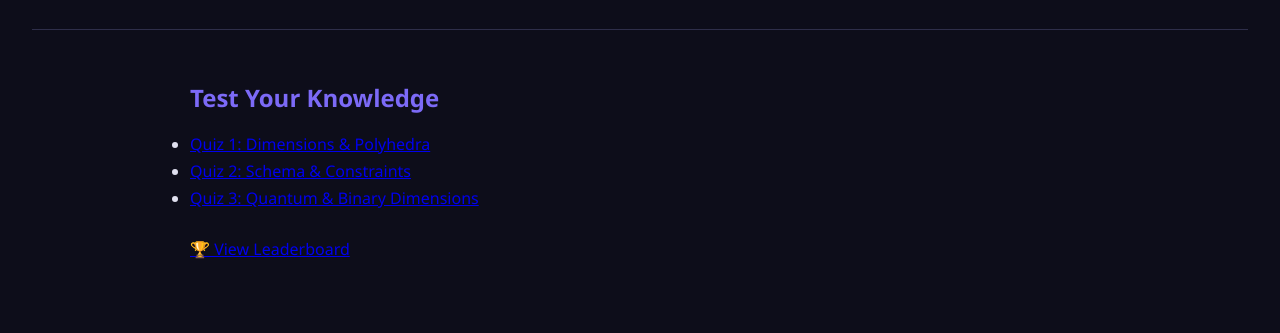
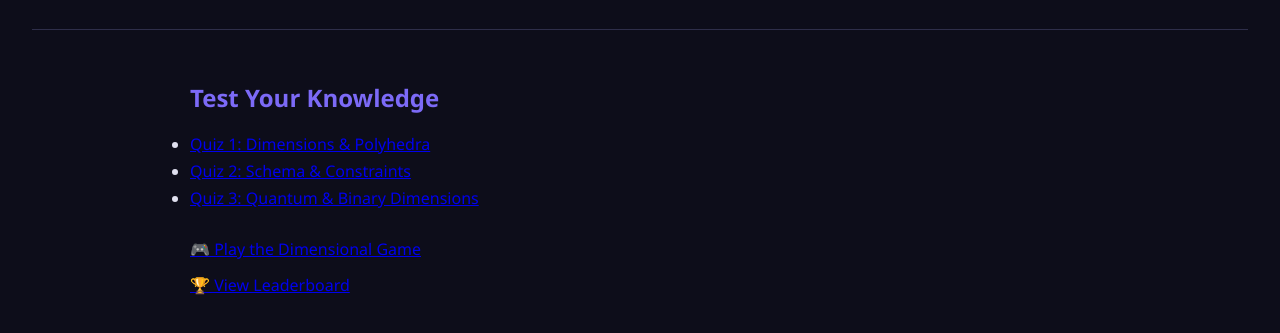
Before and after one commit to andredavisme/dimensional-existence, a plain HTML site: page quizzes/index.html in a window 1280 px wide. Shown: the part 145-478 px from the top of the page. Drawn offline with Linux system fonts and the light colour scheme.

Commit message:
Add Game to home nav and quizzes index

```diff
--- a/quizzes/index.html
+++ b/quizzes/index.html
@@ -17,7 +17,8 @@
       <li><a href="quiz-schema.html">Quiz 2: Schema &amp; Constraints</a></li>
       <li><a href="quiz-quantum.html">Quiz 3: Quantum &amp; Binary Dimensions</a></li>
     </ul>
-    <p style="margin-top:1.5rem"><a href="../leaderboard/index.html">🏆 View Leaderboard</a></p>
+    <p style="margin-top:1.5rem"><a href="../game/index.html">🎮 Play the Dimensional Game</a></p>
+    <p style="margin-top:0.5rem"><a href="../leaderboard/index.html">🏆 View Leaderboard</a></p>
   </main>
 </body>
 </html>
```
Also changed, not shown: index.html (+1 -0 lines).
